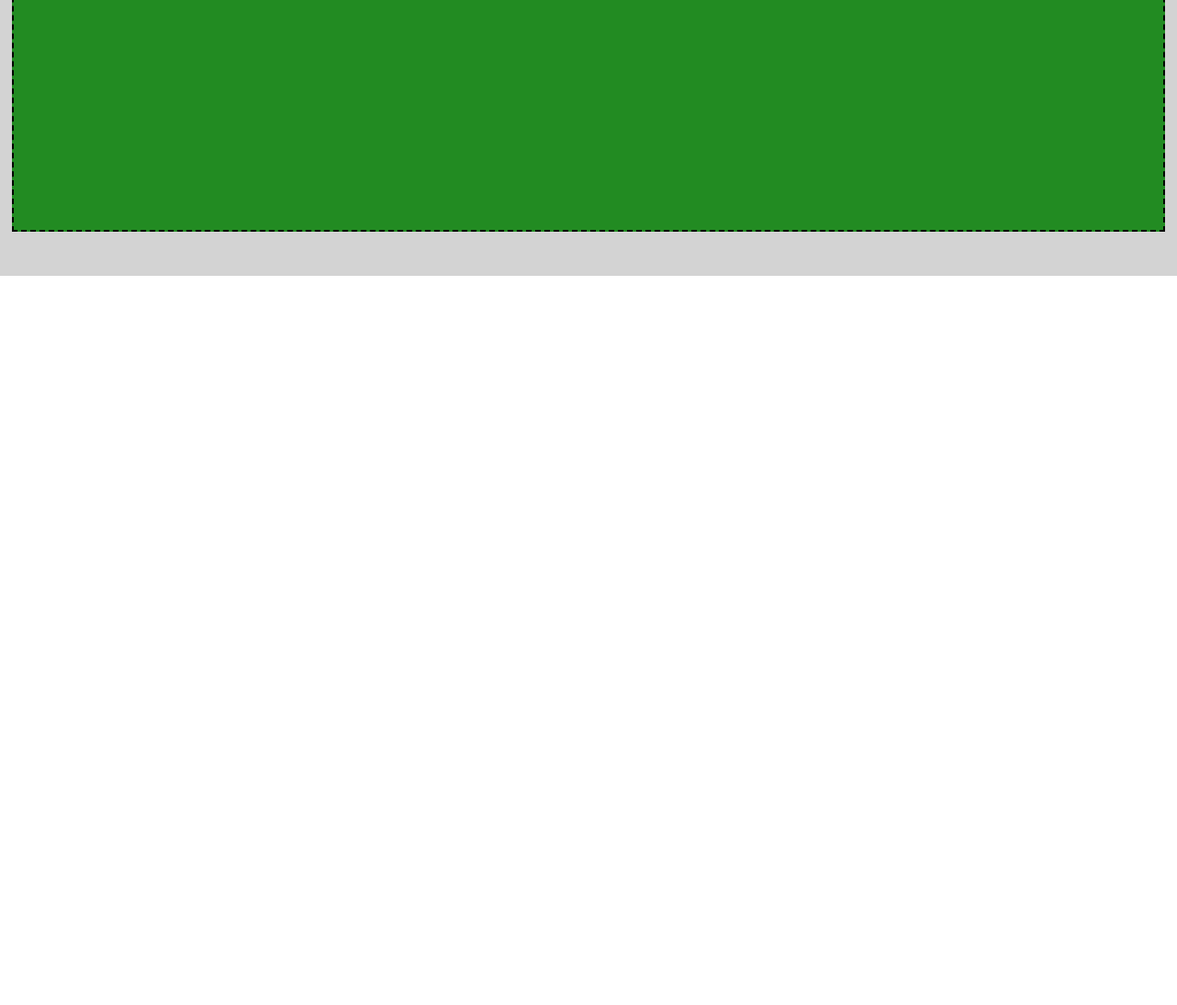
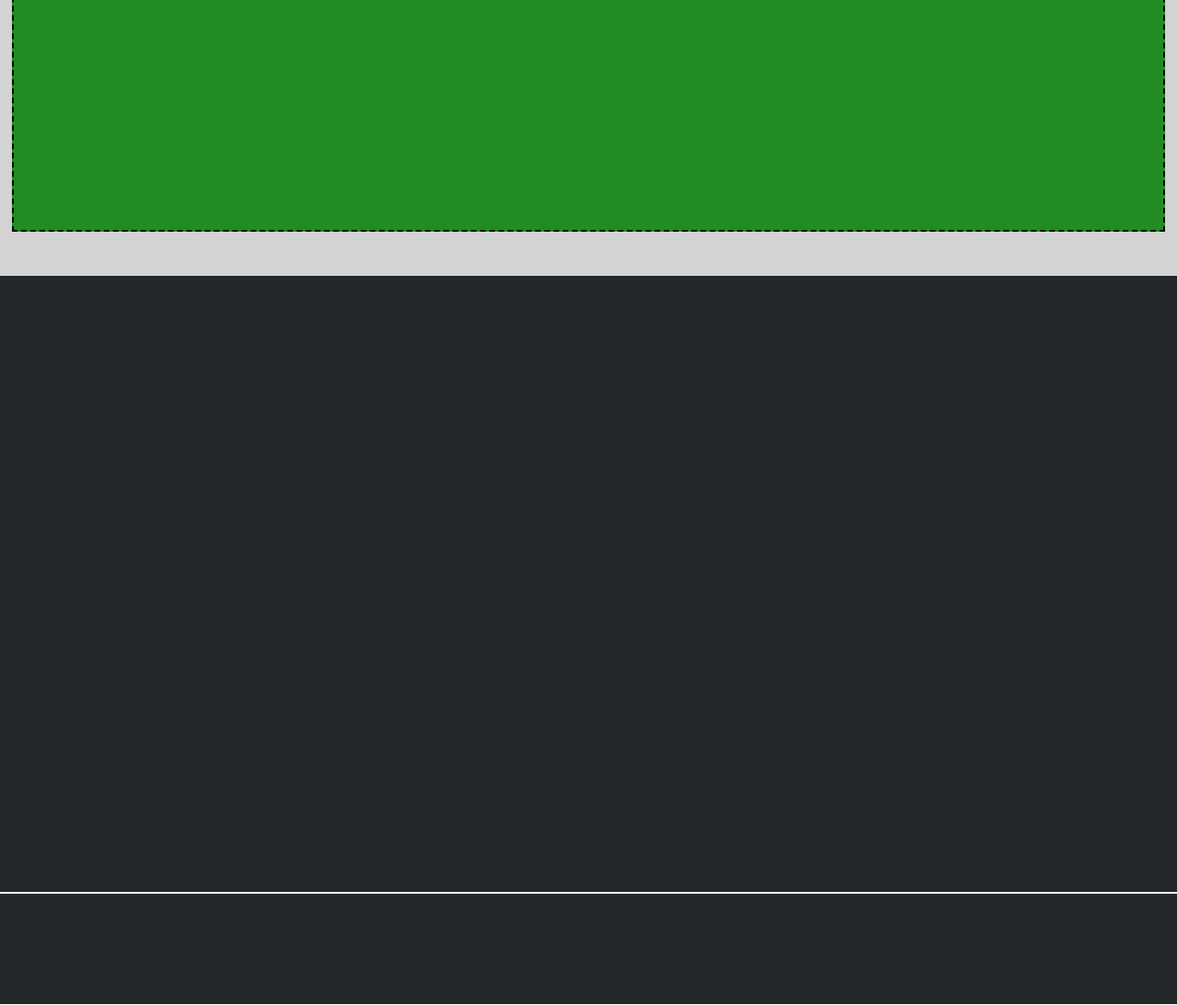
Before and after one commit to rebs-code/htmlcss-struttura-discord, a plain HTML site: page index.html in a window 1280 px wide. Shown: the part 3245-4338 px from the top of the page at 92% size. Before the commit the page ends 3545 px from the top, so only its background shows below. Drawn offline with Linux system fonts and the light colour scheme.

Commit message:
feat: top and bottom footer structure

```diff
--- a/css/style.css
+++ b/css/style.css
@@ -77,6 +77,19 @@ main section:nth-child(even) {
     height: 950px;
     border: black dashed 2px;
 }
+
+footer {
+    background-color: #23272a;
+}
+
+.top-footer {
+    height: 670px;
+}
+
+.bottom-footer {
+    height: 120px;
+}
+
 
 
 
@@ -204,3 +217,19 @@ BOTTOM SECTION
 .bottom-card {
     width: 1250px;
 }
+
+/*
+*****
+FOOTER
+*****
+*/
+
+.top-footer {
+    display: flex;
+}
+
+.bottom-footer {
+    display: flex;
+    border-top: white solid 2px;
+    border-bottom: white solid 1px;
+}
--- a/index.html
+++ b/index.html
@@ -51,7 +51,7 @@
         </section>
 
         <section class="section">
-            <div class="section-card reverse">
+            <div class="section-card">
                 <div class="content-box"></div>
                 <div class="column"></div>
             </div>
@@ -65,6 +65,19 @@
    </main>
    <!--/ MAIN-->
 
+   <!--FOOTER-->
+
+   <footer>
+
+    <div class="top-footer"></div>
+    <div class="bottom-footer"></div>
+
+
+
+   </footer>
+
+   <!--/ FOOTER-->
+
 
 </body>
 </html>
```
